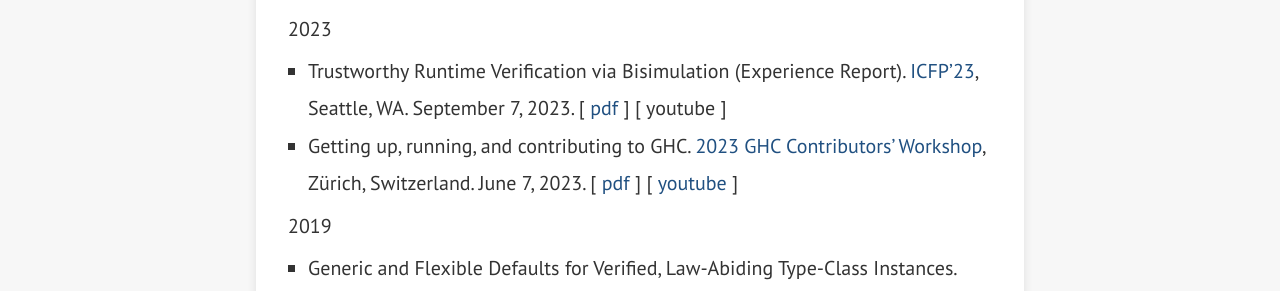
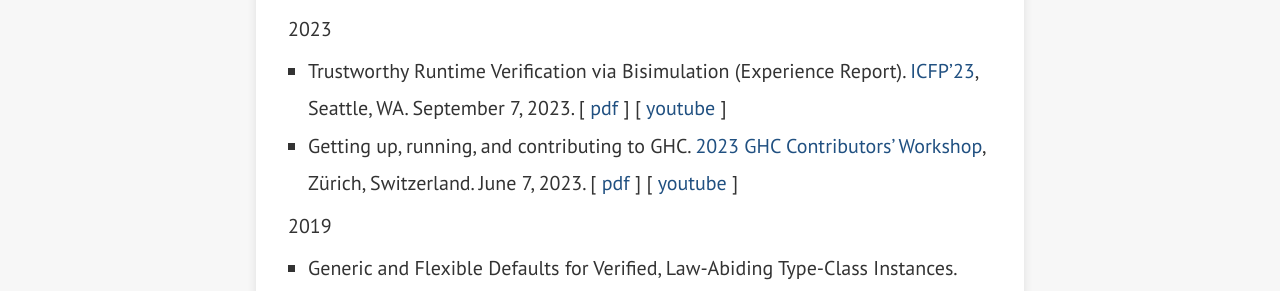
Before and after one commit to RyanGlScott/RyanGlScott.github.io, a Jekyll site: the page built from resume.md, in a window 1280 px wide and 900 px high, scrolled down 1929 px. Shown: the part 165-456 px from the top of the window. Built offline with Jekyll 4.4.1, drawn with Linux system fonts in a browser that asks for light colours; nearby versions of some CDN libraries; part of the change alters nothing that is shown.

```diff
--- a/resume.md
+++ b/resume.md
@@ -36,7 +36,7 @@ permalink: /resume/
 ### Talks
 
 #### 2023
-* Trustworthy Runtime Verification via Bisimulation (Experience Report). [ICFP'23](https://icfp23.sigplan.org/), Seattle, WA. September 7, 2023. [ [pdf](../talk-slides/copilot-verifier-icfp-2023.pdf) ] [ youtube ]
+* Trustworthy Runtime Verification via Bisimulation (Experience Report). [ICFP'23](https://icfp23.sigplan.org/), Seattle, WA. September 7, 2023. [ [pdf](../talk-slides/copilot-verifier-icfp-2023.pdf) ] [ [youtube](https://www.youtube.com/watch?v=1V2_m6m3rh0) ]
 * Getting up, running, and contributing to GHC. [2023 GHC Contributors' Workshop](https://haskell.foundation/events/2023-ghc-development-workshop.html), Zürich, Switzerland. June 7, 2023. [ [pdf](../talk-slides/ghc-contributors-workshop-2023.pdf) ] [ [youtube](https://www.youtube.com/watch?v=Efg2GW3EDlY) ]
 
 #### 2019
```
